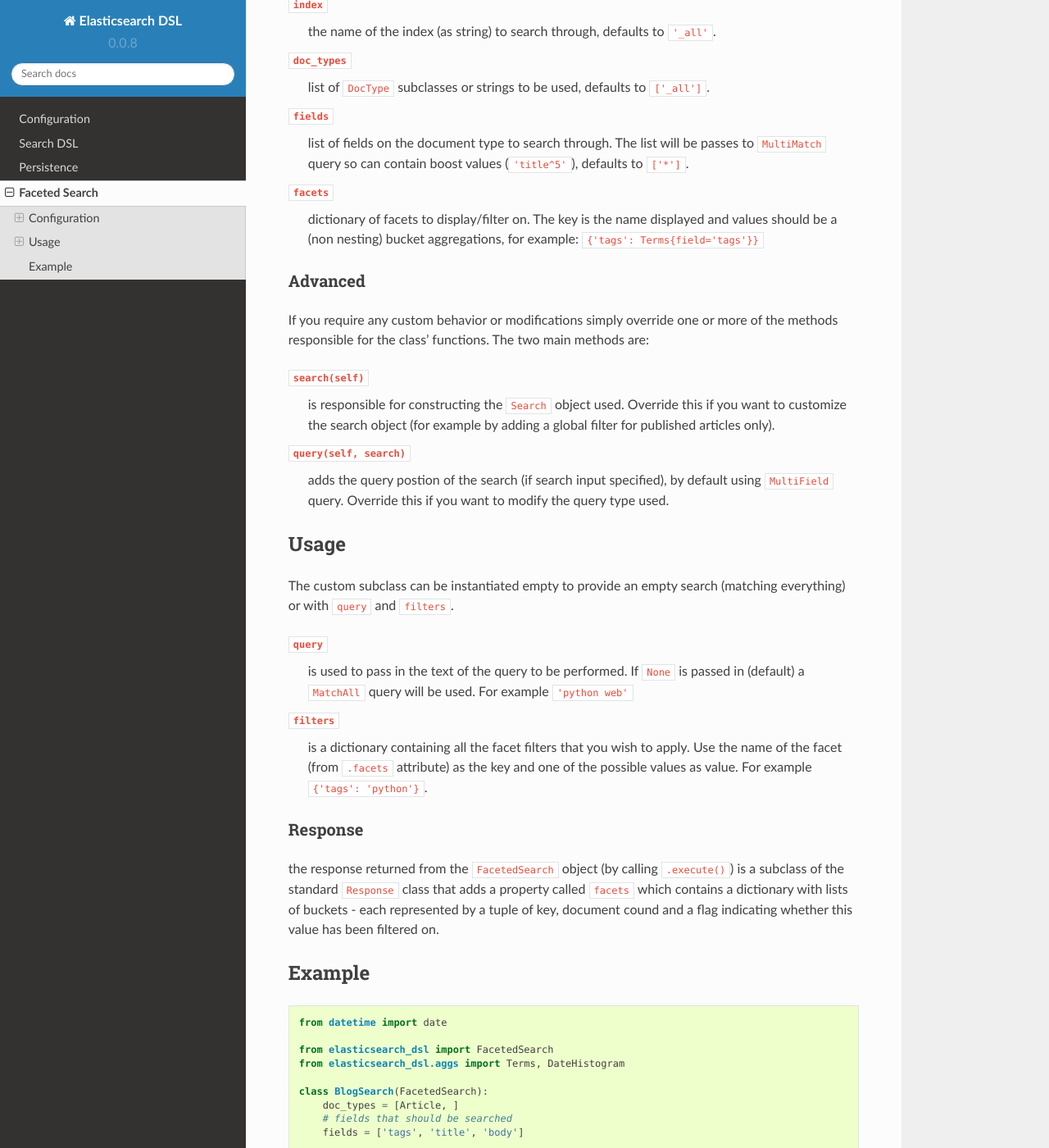
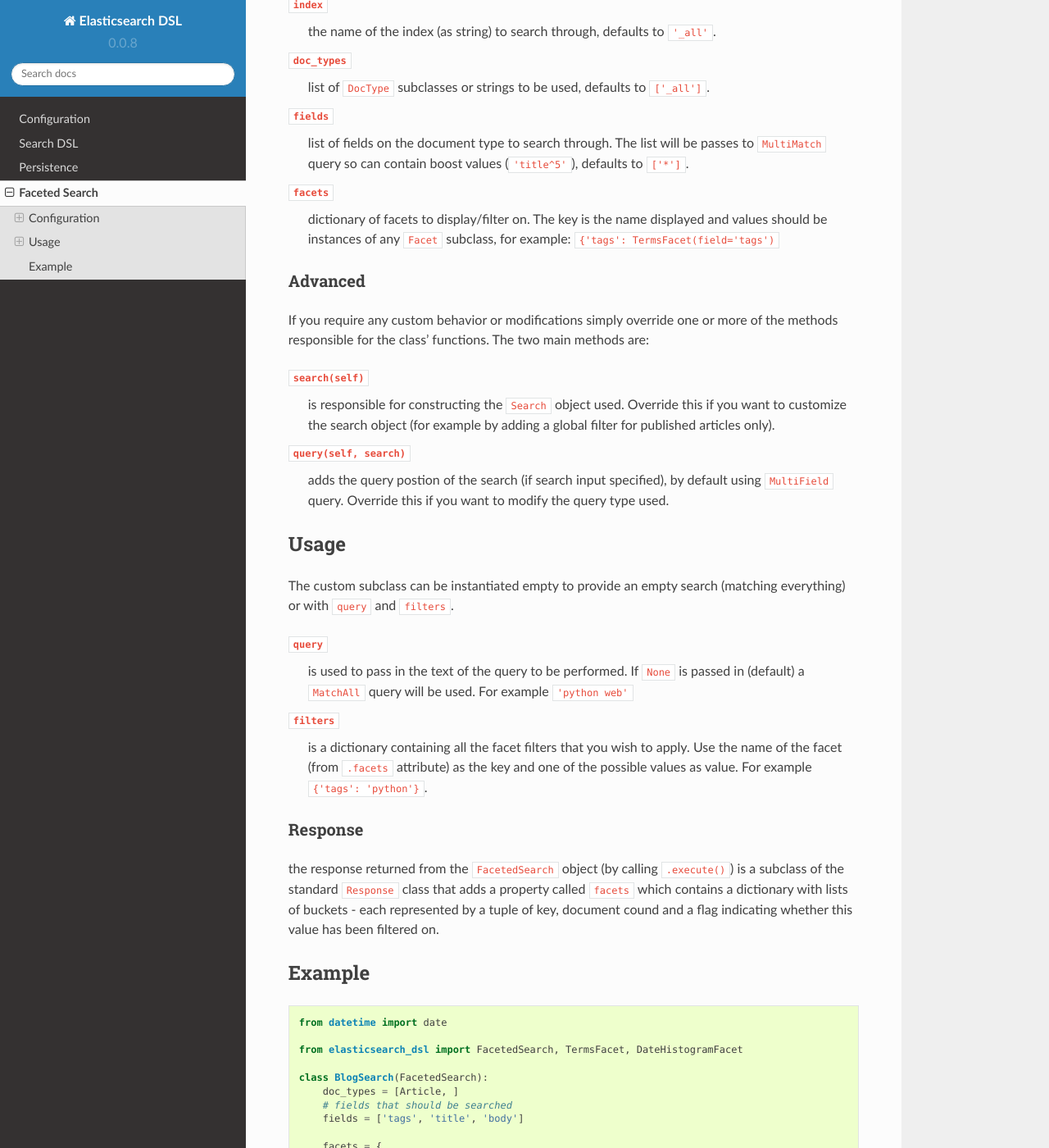
Before and after one commit to elastic/elasticsearch-dsl-py, a Sphinx documentation site: the page built from docs/faceted_search.rst, in a window 1280 px wide and 1400 px high, scrolled down 466 px. Shown: the whole window at 82% size. Built offline with Sphinx 7.4.7 and the Read the Docs theme 2.0.0, drawn with Linux system fonts in a browser that asks for light colours; some of the changed text lies outside the part shown.

Commit message:
update docs to reflect changes in FacetedSearch

```diff
--- a/Changelog.rst
+++ b/Changelog.rst
@@ -2,6 +2,11 @@
 
 Changelog
 =========
+
+0.0.9 (dev)
+-----------
+ * ``FacetedSearch`` now uses its own ``Facet`` class instead of built in
+   aggregations
 
 0.0.8 (2015-08-28)
 ------------------
--- a/docs/faceted_search.rst
+++ b/docs/faceted_search.rst
@@ -31,8 +31,8 @@
 
 ``facets``
   dictionary of facets to display/filter on. The key is the name displayed and
-  values should be a (non nesting) bucket aggregations, for example: ``{'tags':
-  Terms{field='tags'}}``
+  values should be instances of any ``Facet`` subclass, for example: ``{'tags':
+  TermsFacet(field='tags')``
 
 Advanced
 ~~~~~~~~
@@ -82,8 +82,7 @@
 
     from datetime import date
 
-    from elasticsearch_dsl import FacetedSearch
-    from elasticsearch_dsl.aggs import Terms, DateHistogram
+    from elasticsearch_dsl import FacetedSearch, TermsFacet, DateHistogramFacet
 
     class BlogSearch(FacetedSearch):
         doc_types = [Article, ]
@@ -92,8 +91,8 @@
 
         facets = {
             # use bucket aggregations to define facets
-            'tags': Terms(field='tags'),
-            'publishing_frequency': DateHistogram(field='published_from', interval='month')
+            'tags': TermsFacet(field='tags'),
+            'publishing_frequency': DateHistogramFacet(field='published_from', interval='month')
         }
 
         def search(self):
```
